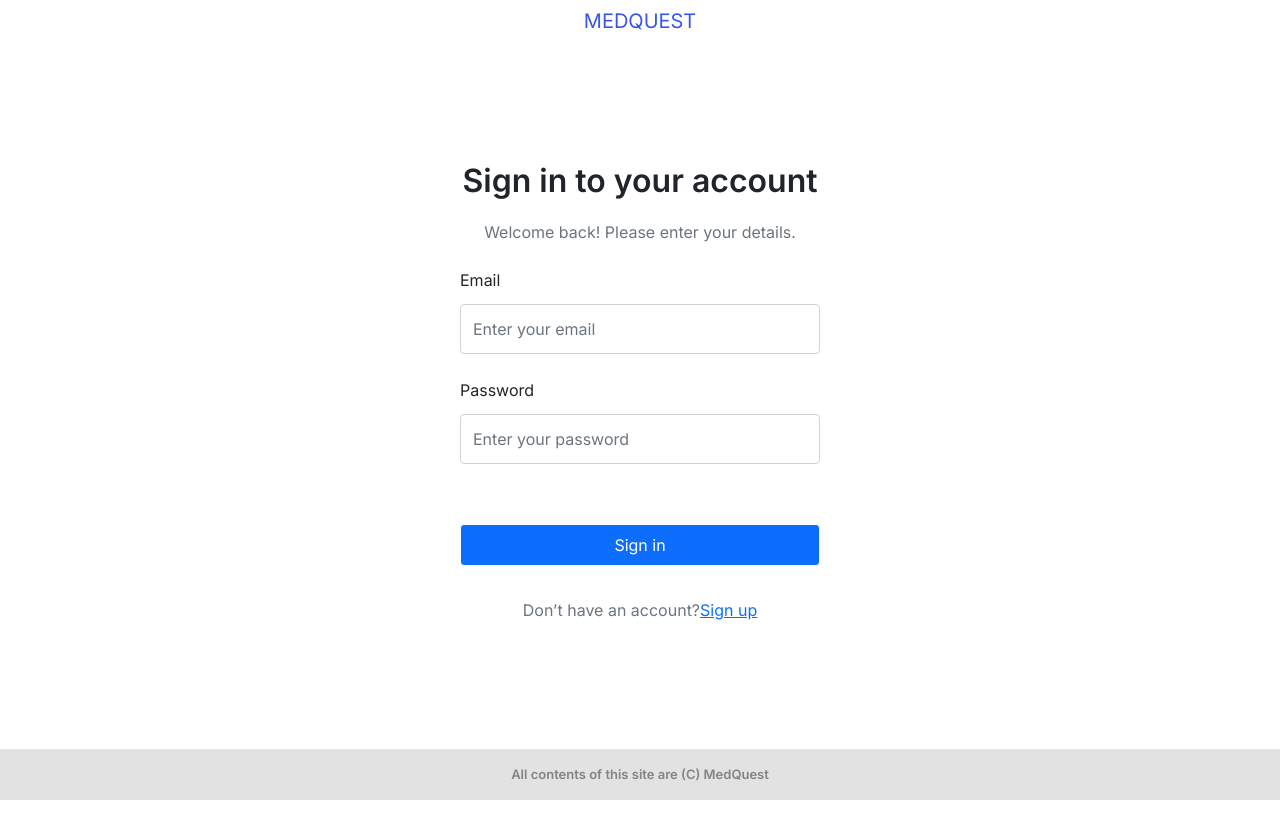
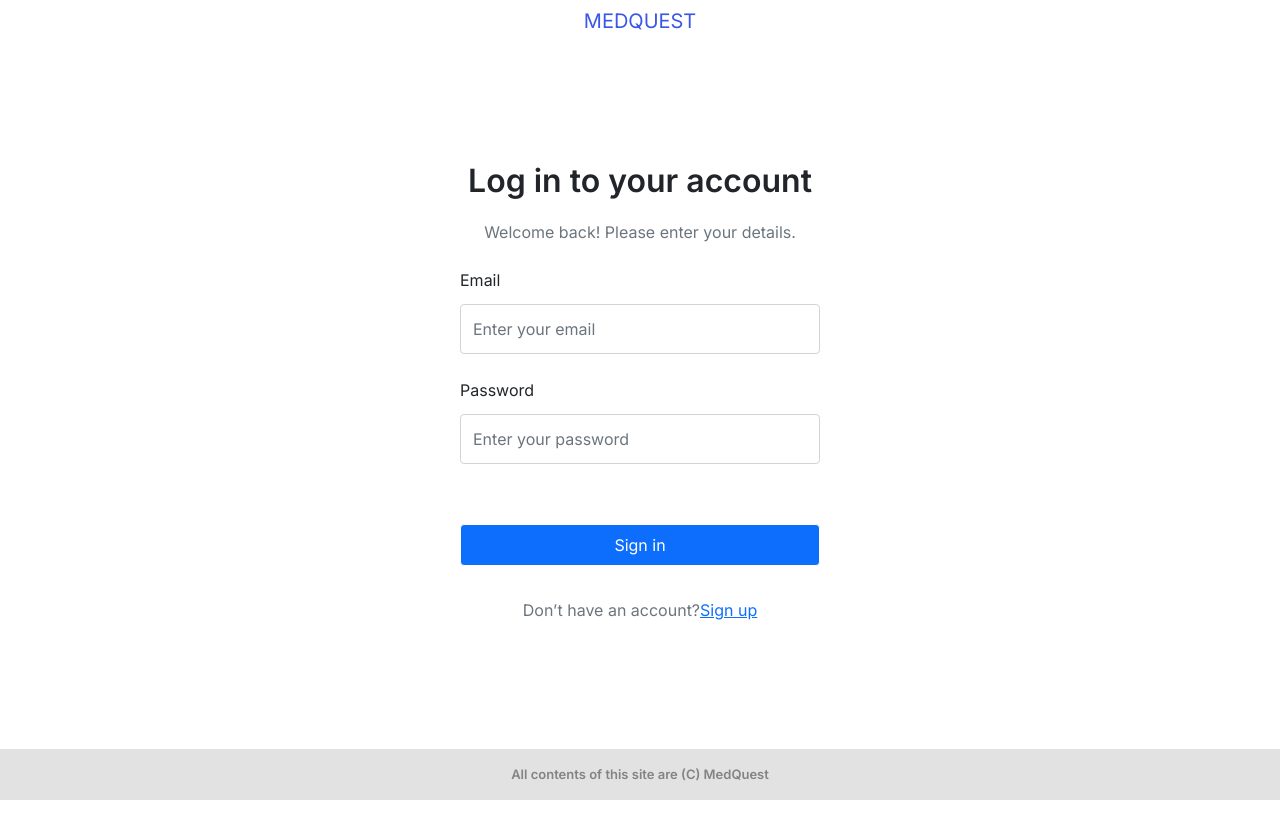
Before and after one commit to softmindsol/mediquest-FE, a React (Vite) app: page /log-in in a window 1280 px wide. Shown: the top 838 px of the page. Built offline with nearby package versions, Linux system fonts and the light colour scheme; no server answers.

Commit message:
CICD completed

```diff
--- a/src/pages/authentication/Login.jsx
+++ b/src/pages/authentication/Login.jsx
@@ -33,7 +33,7 @@ const Login = () => {
       <div className="w-[360px] m-auto ">
         <div className="max-w-full mt-30 mb-60 pb-22">
           <h1 className="mb-5 font-semibold text-center text-title-xl2 text-black-3">
-            Sign in to your account
+            Log in to your account
           </h1>
           <p className="mb-6 text-center text-title-p text-secondary">
             Welcome back! Please enter your details.
```
